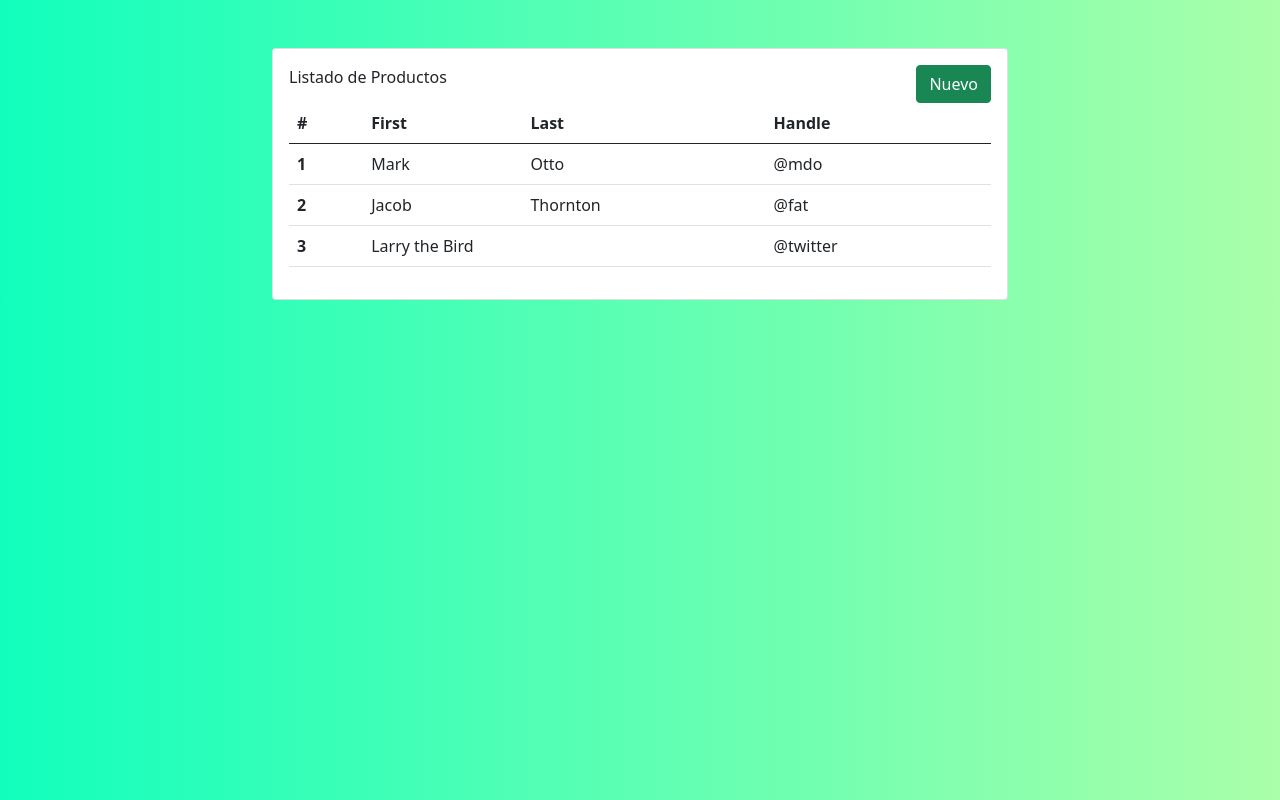
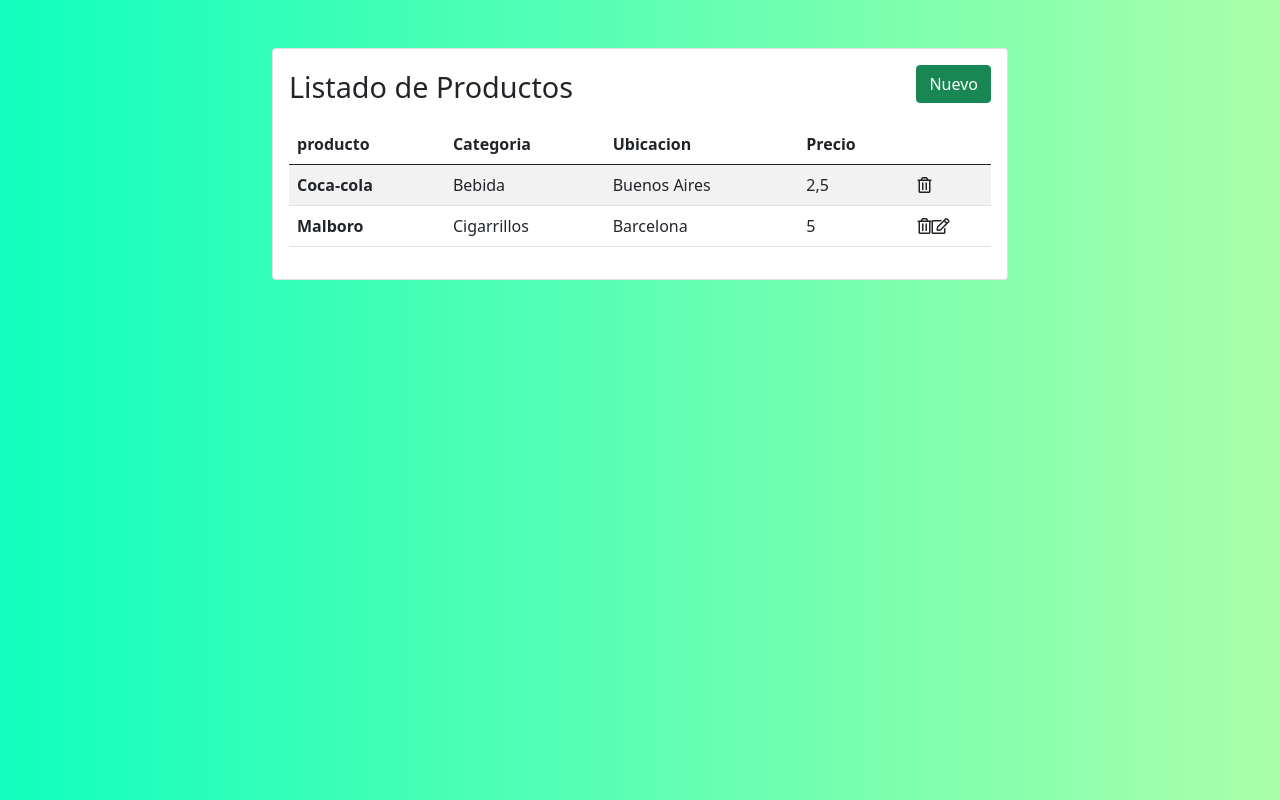
Before and after one commit to Sietenred/AngularCrud, an Angular app in the folder secondApp/: page / in a window 1280 px wide. Built offline with nearby package versions, Linux system fonts and the light colour scheme.

Commit message:
editando listado de productos y styles.css

```diff
--- a/secondApp/src/app/components/listar-productos/listar-productos.component.html
+++ b/secondApp/src/app/components/listar-productos/listar-productos.component.html
@@ -3,34 +3,34 @@
         <div class="col-lg-8 offset-lg-2">
             <div class="card">
                 <div class="card-body">
-                    <span>Listado de Productos</span>
+                    <span class="titulo">Listado de Productos</span>
                     <button class="btn btn-success float-end">Nuevo</button>
-                    <table class="table">
+                    <table class="table table-striped mt-3">
                         <thead>
                           <tr>
-                            <th scope="col">#</th>
-                            <th scope="col">First</th>
-                            <th scope="col">Last</th>
-                            <th scope="col">Handle</th>
+                            <th scope="col">producto</th>
+                            <th scope="col">Categoria</th>
+                            <th scope="col">Ubicacion</th>
+                            <th scope="col">Precio</th>
+                            <th scope="col"></th>
                           </tr>
                         </thead>
                         <tbody>
                           <tr>
-                            <th scope="row">1</th>
-                            <td>Mark</td>
-                            <td>Otto</td>
-                            <td>@mdo</td>
+                            <th>Coca-cola</th>
+                            <td>Bebida</td>
+                            <td>Buenos Aires</td>
+                            <td>2,5</td>
+                            <td><i class="far fa-trash-alt"></i></td>
                           </tr>
                           <tr>
-                            <th scope="row">2</th>
-                            <td>Jacob</td>
-                            <td>Thornton</td>
-                            <td>@fat</td>
-                          </tr>
-                          <tr>
-                            <th scope="row">3</th>
-                            <td colspan="2">Larry the Bird</td>
-                            <td>@twitter</td>
+                            <th scope="row">Malboro</th>
+                            <td>Cigarrillos</td>
+                            <td>Barcelona</td>
+                            <td>5</td>
+                            <td><i class="far fa-trash-alt"></i>
+                                <i class="far fa-edit"></i>
+                            </td>
                           </tr>
                         </tbody>
                       </table>
--- a/secondApp/src/index.html
+++ b/secondApp/src/index.html
@@ -6,6 +6,7 @@
   <base href="/">
   <meta name="viewport" content="width=device-width, initial-scale=1">
   <link rel="icon" type="image/x-icon" href="favicon.ico">
+  <link rel="stylesheet" href="https://cdnjs.cloudflare.com/ajax/libs/font-awesome/5.15.2/css/all.min.css" integrity="sha512-HK5fgLBL+xu6dm/Ii3z4xhlSUyZgTT9tuc/hSrtw6uzJOvgRr2a9jyxxT1ely+B+xFAmJKVSTbpM/CuL7qxO8w==" crossorigin="anonymous" />
 </head>
 <body>
   <app-root></app-root>
--- a/secondApp/src/styles.css
+++ b/secondApp/src/styles.css
@@ -5,3 +5,7 @@ body {
     background: linear-gradient(to right, #11FFBD, #AAFFA9); /* W3C, IE 10+/ Edge, Firefox 16+, Chrome 26+, Opera 12+, Safari 7+ */
 
 }
+
+.titulo {
+    font-size: 1.8rem;
+}
```
